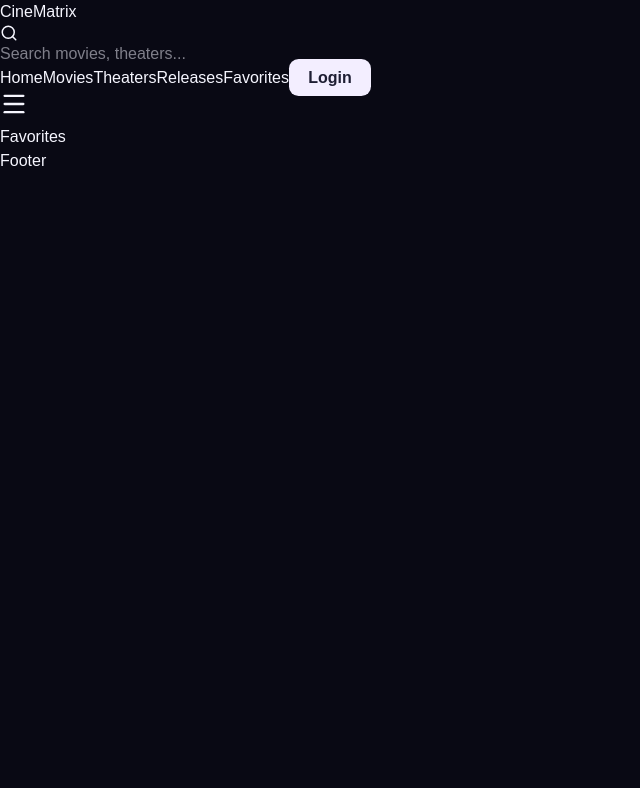
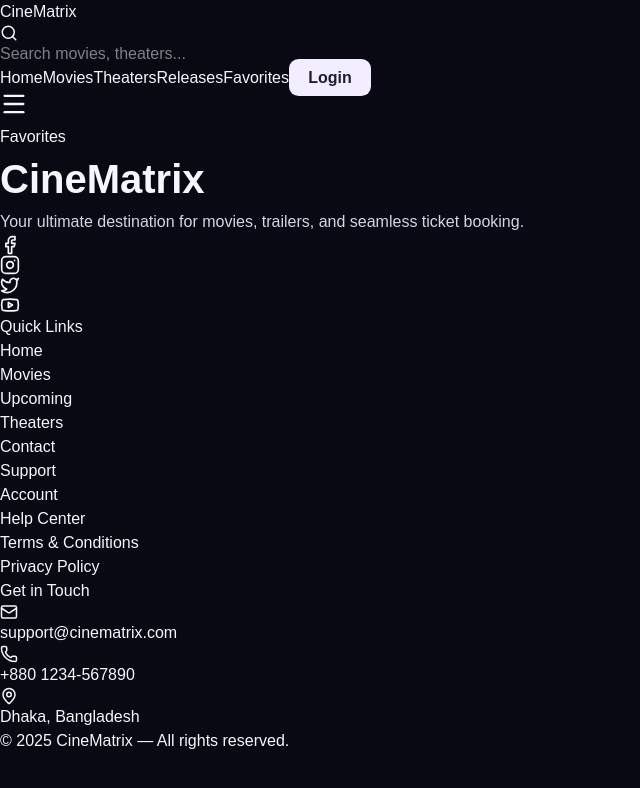
Before and after one commit to jobayerimtiaz/cine-matrix-client, a React (Vite) app: page /favorites in a window 1280 px wide. Shown: the top 788 px of the page, without its empty margins (0-640 px from the left). Built offline with nearby package versions, Linux system fonts and the light colour scheme; no server answers.

Commit message:
feat: enhance Footer component with social links, quick links, support, and contact information

```diff
--- a/src/components/Footer.jsx
+++ b/src/components/Footer.jsx
@@ -1,4 +1,100 @@
+import {
+  Facebook,
+  Instagram,
+  Twitter,
+  Youtube,
+  Mail,
+  Phone,
+  MapPin,
+} from "lucide-react";
 const Footer = () => {
-  return <div>Footer</div>;
+  return (
+    <footer className="w-full bg-black text-gray-300 mt-16">
+      <div className="max-w-7xl mx-auto px-6 py-12 grid grid-cols-1 md:grid-cols-4 gap-10">
+        {/* LOGO + ABOUT */}
+        <div>
+          <h2 className="text-2xl font-semibold text-white mb-4">CineMatrix</h2>
+          <p className="text-sm leading-relaxed text-gray-400">
+            Your ultimate destination for movies, trailers, and seamless ticket
+            booking.
+          </p>
+
+          {/* Socials */}
+          <div className="flex space-x-4 mt-6">
+            <Facebook size={20} className="hover:text-white transition" />
+            <Instagram size={20} className="hover:text-white transition" />
+            <Twitter size={20} className="hover:text-white transition" />
+            <Youtube size={20} className="hover:text-white transition" />
+          </div>
+        </div>
+
+        {/* QUICK LINKS */}
+        <div>
+          <h3 className="text-lg font-semibold text-white mb-4">Quick Links</h3>
+          <ul className="space-y-2 text-sm text-gray-400">
+            <li className="hover:text-white transition cursor-pointer">Home</li>
+            <li className="hover:text-white transition cursor-pointer">
+              Movies
+            </li>
+            <li className="hover:text-white transition cursor-pointer">
+              Upcoming
+            </li>
+            <li className="hover:text-white transition cursor-pointer">
+              Theaters
+            </li>
+            <li className="hover:text-white transition cursor-pointer">
+              Contact
+            </li>
+          </ul>
+        </div>
+
+        {/* SUPPORT */}
+        <div>
+          <h3 className="text-lg font-semibold text-white mb-4">Support</h3>
+          <ul className="space-y-2 text-sm text-gray-400">
+            <li className="hover:text-white transition cursor-pointer">
+              Account
+            </li>
+            <li className="hover:text-white transition cursor-pointer">
+              Help Center
+            </li>
+            <li className="hover:text-white transition cursor-pointer">
+              Terms & Conditions
+            </li>
+            <li className="hover:text-white transition cursor-pointer">
+              Privacy Policy
+            </li>
+          </ul>
+        </div>
+
+        {/* CONTACT INFO */}
+        <div>
+          <h3 className="text-lg font-semibold text-white mb-4">
+            Get in Touch
+          </h3>
+
+          <div className="flex items-center space-x-3 text-sm text-gray-400">
+            <Mail size={18} />
+            <span>support@cinematrix.com</span>
+          </div>
+
+          <div className="flex items-center space-x-3 text-sm text-gray-400 mt-3">
+            <Phone size={18} />
+            <span>+880 1234-567890</span>
+          </div>
+
+          <div className="flex items-center space-x-3 text-sm text-gray-400 mt-3">
+            <MapPin size={18} />
+            <span>Dhaka, Bangladesh</span>
+          </div>
+        </div>
+      </div>
+
+      {/* COPYRIGHT */}
+      <div className="border-t border-gray-700 py-4 text-center text-gray-500 text-sm">
+        © {new Date().getFullYear()} CineMatrix — All rights reserved.
+      </div>
+    </footer>
+  );
 };
 export default Footer;
```
